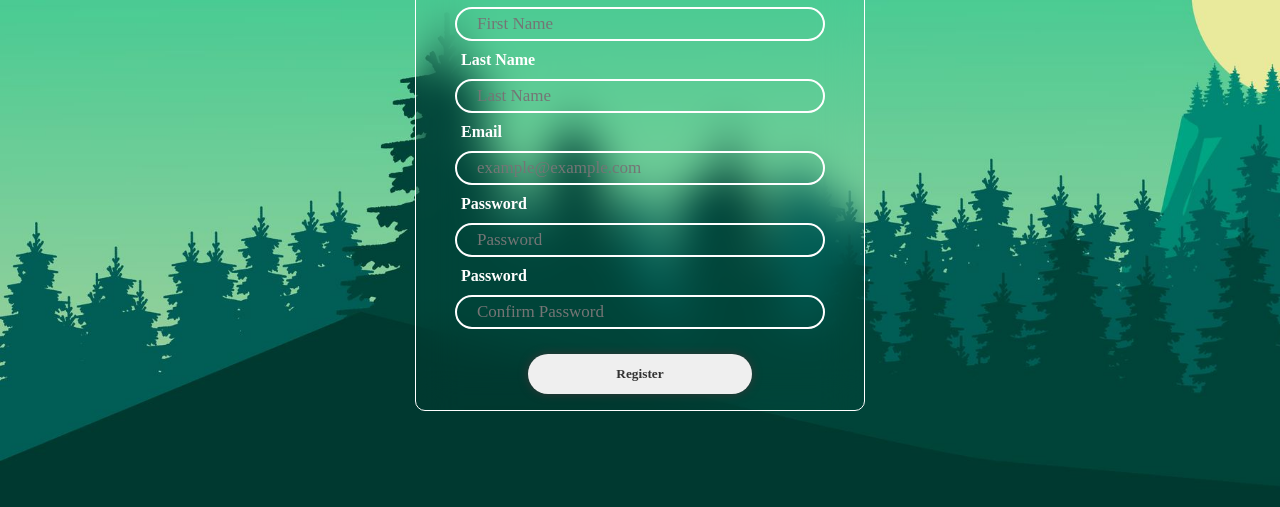
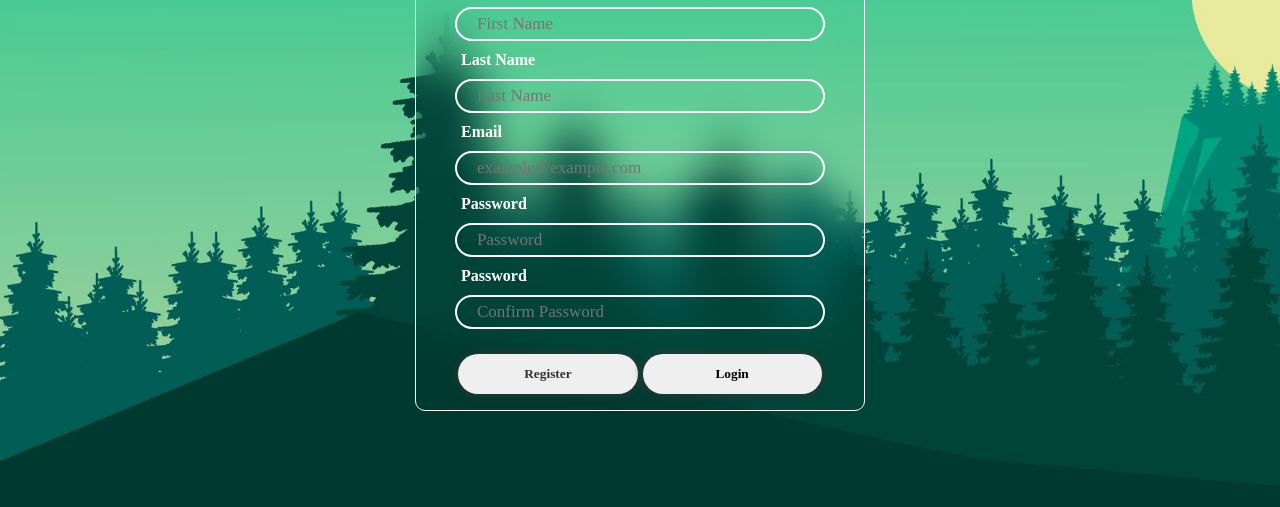
Before and after one commit to RanaHamzaS/MinimusBlogs, a plain HTML site: page views/register.html in a window 1280 px wide. Shown: the part 239-746 px from the top of the page. Drawn offline with Linux system fonts and the light colour scheme.

Commit message:
Register Updates

```diff
--- a/styles/login.css
+++ b/styles/login.css
@@ -11,6 +11,10 @@ body{
     min-height: 100vh;
     background: url('/assets/login-bg.jpg') no-repeat;
     background-size: cover;
+}
+a{
+    text-decoration: none;
+    color: black;
 }
 .wrapper{
     color: white;
@@ -102,7 +106,7 @@ body{
     text-align: left;
 }
 #Register{
-    width: 50%;
+    width: 40%;
     height: 40px;
     border: none;
     outline: none;
@@ -120,7 +124,7 @@ body{
     color: white;
     padding: 10px;
 }
-h1{
+.container h1{
     font-size: 1rem;
     color: white;
     margin: 10px 0 10px 45px;
@@ -137,3 +141,9 @@ h1{
     color: white;
     padding: 15px 45px 15px 20px;
 }
+.rlbtn{
+    display: flex;
+    align-items: center;
+    justify-content: center;
+    gap: 5px;
+}
--- a/views/register.html
+++ b/views/register.html
@@ -32,8 +32,13 @@
 
           </div>
         </div>
-        <div class="right"></div>
-        <button id="Register">Register</button>
+        <div class="rlbtn">
+            <button id="Register">Register</button>
+            <button id="Register"><a href="./login.html">Login</a></button>
+        </div>
+
+
+
       </div>
     </form>
   </body>
```
